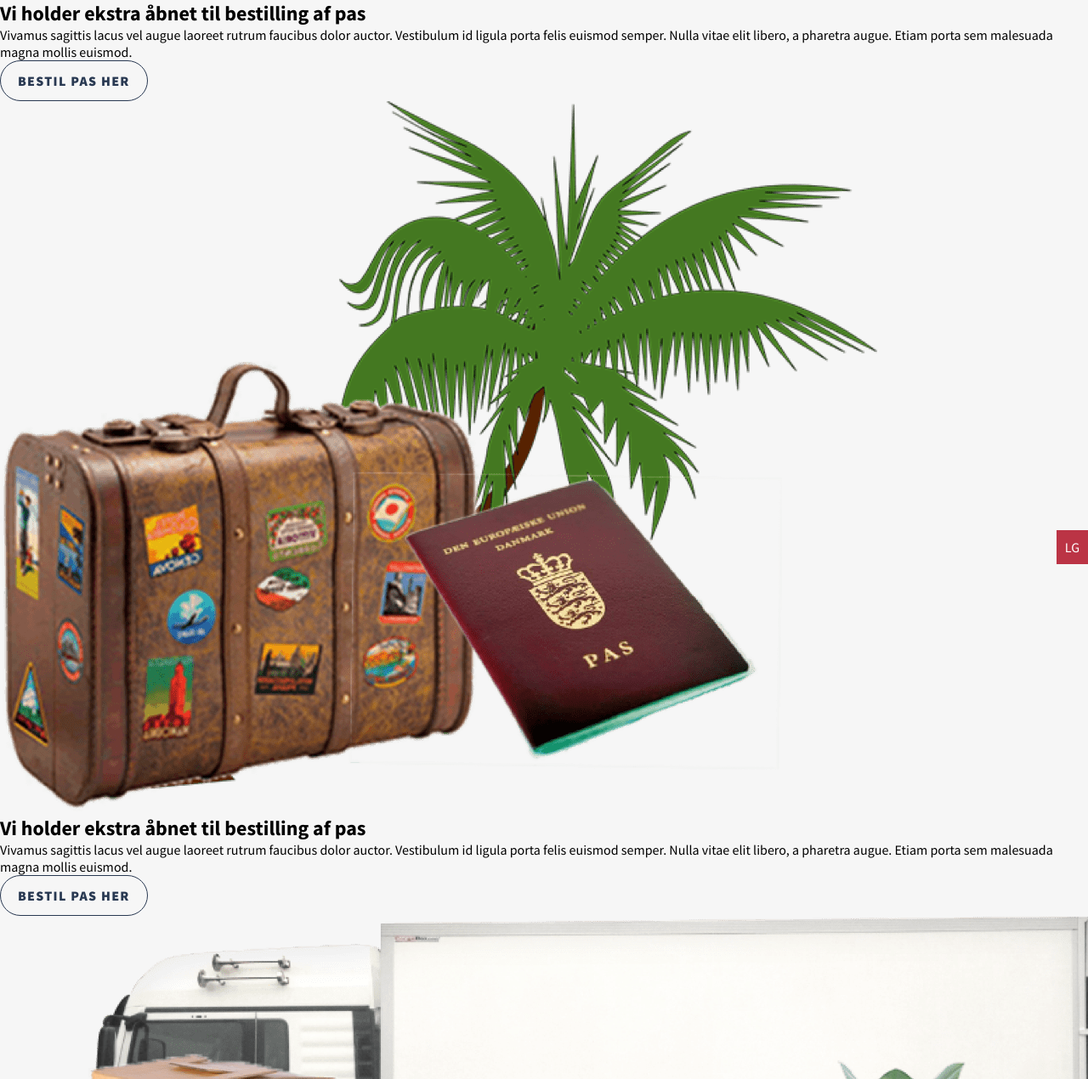
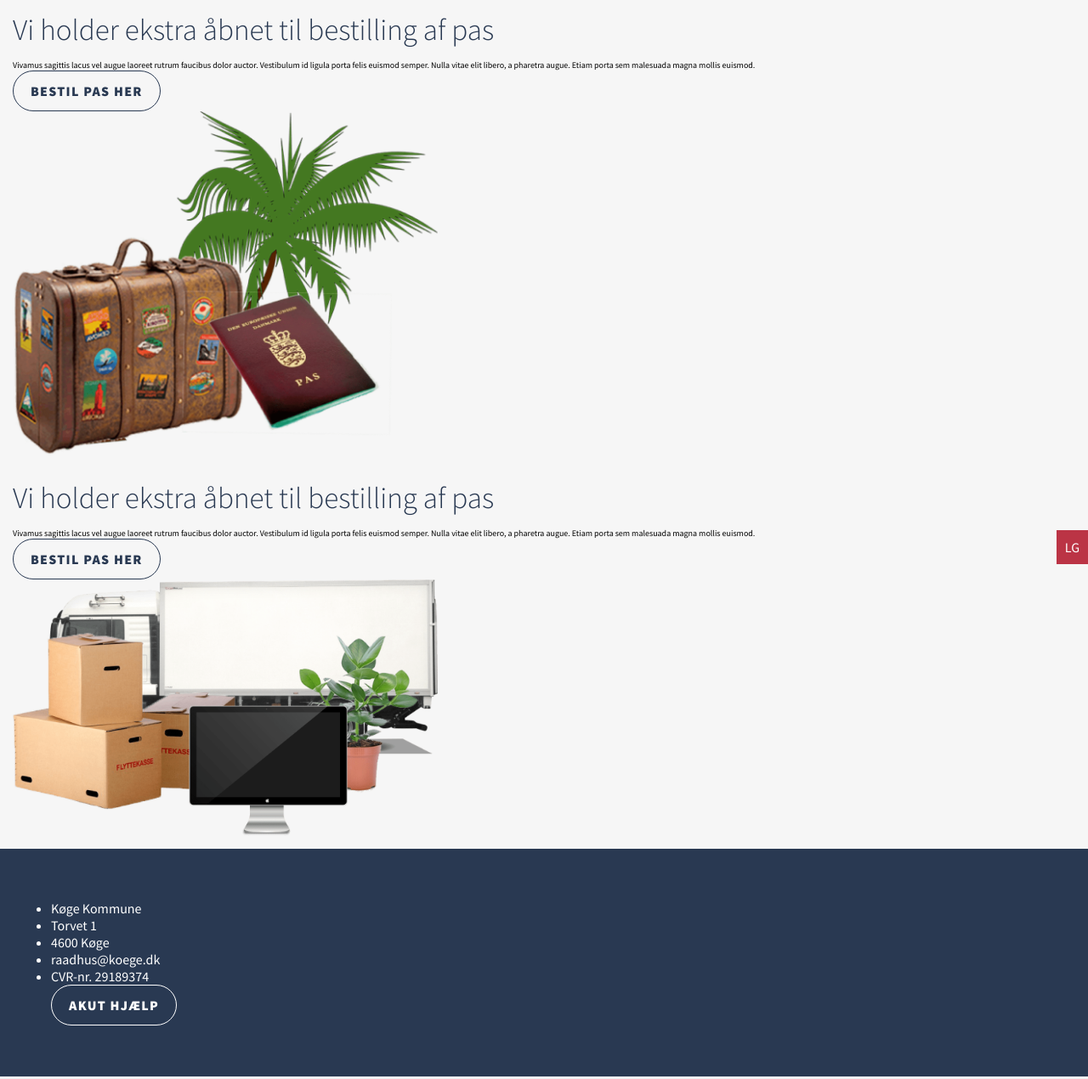
Before and after one commit to kasper-br/kk, a PHP site: page / in a window 1280 px wide. Shown: the part 136-1406 px from the top of the page at 85% size. Run offline with PHP 8.4, Linux system fonts and the light colour scheme.

Commit message:
Settings

```diff
--- a/css/styles.css
+++ b/css/styles.css
@@ -41,6 +41,12 @@ body:after {
   @media screen and (min-width: 1099px) {
     body:after {
       content: 'LG'; } }
+
+h1, h2, h3, h4, h5, h6 {
+  font-weight: 400; }
+
+p {
+  font-size: 16px; }
 
 .btn {
   text-transform: uppercase;
@@ -156,3 +162,22 @@ footer {
   background: #293952;
   color: #ffffff;
   padding: 60px; }
+
+article.gallery ul li {
+  padding: 15px; }
+  article.gallery ul li figure:after {
+    content: "";
+    display: table;
+    clear: both; }
+  article.gallery ul li figure figcaption h2 {
+    font-weight: 300;
+    color: #293952;
+    font-size: 35px;
+    line-height: 40px;
+    margin-bottom: 15px; }
+  article.gallery ul li figure figcaption p {
+    font-size: 10px; }
+  article.gallery ul li figure img {
+    width: 40%;
+    height: auto;
+    float: left; }
--- a/index.php
+++ b/index.php
@@ -1,6 +1,6 @@
 <?php include 'header.php';?>
 
-<article>
+<article class="gallery">
     <ul class="slideshow">
         <li>
             <figure>
--- /dev/null
+++ b/scss/_frontpage-gallery.scss
@@ -0,0 +1,34 @@
+article.gallery {
+    ul {
+        li {
+            padding: 15px;
+            figure {
+                @include clearfix;
+
+                figcaption {
+                    //max-width: 100%;
+                    //float: left;
+
+                    h2 {
+                        font-weight: 300;
+                        color: $blue;
+                        font-size: 35px;
+                        line-height: 40px;
+                        margin-bottom: 15px;
+                    }
+
+                    p {
+                        font-size: 10px;
+                    }
+                }
+
+                img {
+                    width: 40%;
+                    height: auto;
+                    float: left;
+                }
+
+            }
+        }
+    }
+}
--- /dev/null
+++ b/scss/_typo.scss
@@ -0,0 +1,7 @@
+h1, h2, h3, h4, h5, h6 {
+    font-weight: 400;
+}
+
+p {
+    font-size: 16px;
+}
--- a/scss/styles.scss
+++ b/scss/styles.scss
@@ -1,5 +1,6 @@
 @import 'reset';
 @import 'settings';
+@import 'typo';
 @import 'mixins';
 @import 'btn';
 
@@ -7,3 +8,4 @@
 //WEBSITE
 @import 'header';
 @import 'footer';
+@import 'frontpage-gallery';
```
Also changed, not shown: 1 other file.
